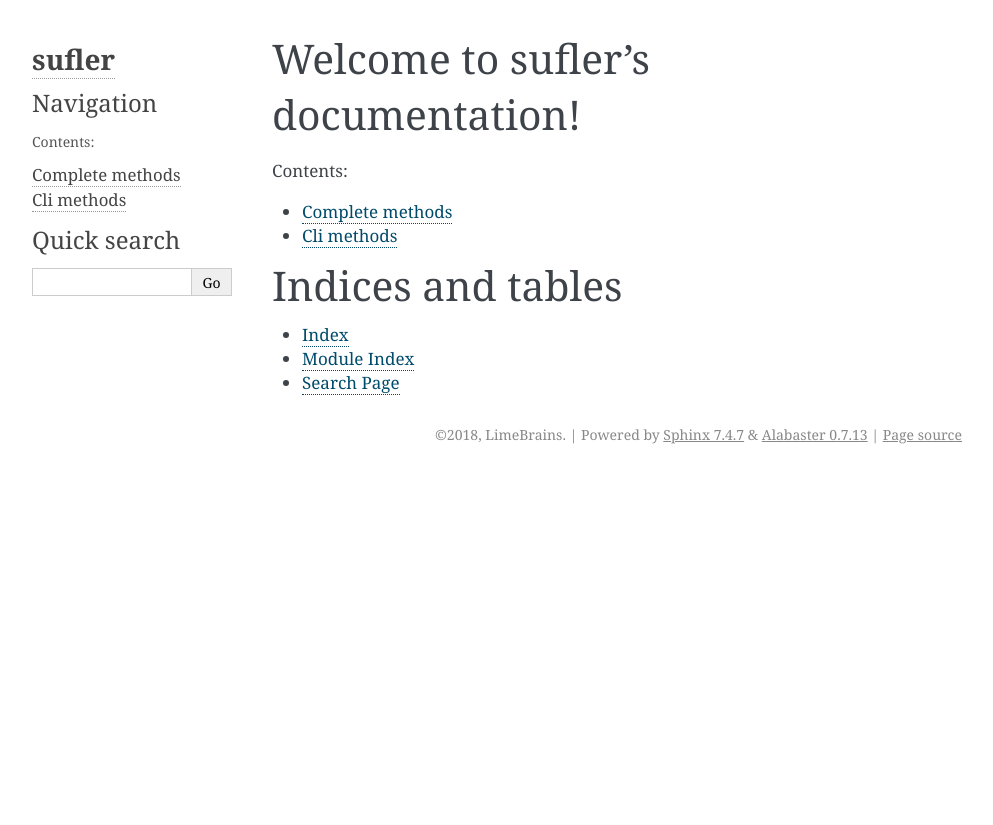
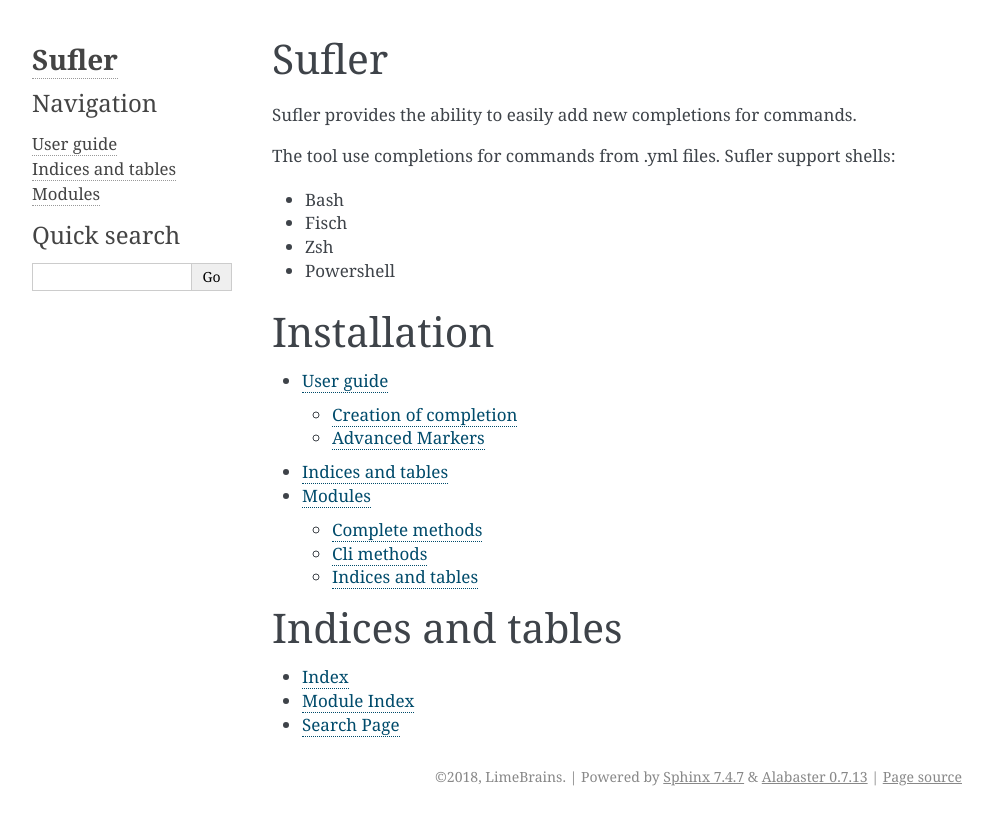
Before and after one commit to limebrains/sufler, a Sphinx documentation site: the page built from docs/index.rst, in a window 1280 px wide. Shown: the top 825 px of the page, without its empty margins (148-1141 px from the left). Built offline with Sphinx 7.4.7, drawn with Linux system fonts in a browser that asks for light colours.

Commit message:
Add run and some docs

```diff
--- a/docs/conf.py
+++ b/docs/conf.py
@@ -21,7 +21,7 @@
 
 # -- Project information -----------------------------------------------------
 
-project = u'sufler'
+project = u'Sufler'
 copyright = u'2018, LimeBrains'
 author = u'Radoslaw Tomaszewski'
 
@@ -44,7 +44,6 @@
     'sphinx.ext.autodoc',
     'sphinx.ext.doctest',
     'sphinx.ext.viewcode',
-    'sphinx.ext.githubpages'
 ]
 
 # Add any paths that contain templates here, relative to this directory.
@@ -112,7 +111,6 @@
     '**': [
         'about.html',
         'navigation.html',
-        'relations.html',  # needs 'show_related': True theme option to display
         'searchbox.html',
     ]
 }
--- a/docs/index.rst
+++ b/docs/index.rst
@@ -3,15 +3,32 @@
    You can adapt this file completely to your liking, but it should at least
    contain the root `toctree` directive.
 
-Welcome to sufler's documentation!
+Sufler
 ==================================
+
+Sufler provides the ability to easily add new completions for commands.
+
+The tool use completions for commands from .yml files.
+Sufler support shells:
+
+.. hlist::
+    :columns: 1
+
+    * Bash
+    * Fisch
+    * Zsh
+    * Powershell
+
+Installation
+==================================
+
+
 
 .. toctree::
    :maxdepth: 2
-   :caption: Contents:
 
-   base
-   cli
+   user/index
+   modules/index
 
 Indices and tables
 ==================
--- a/setup.py
+++ b/setup.py
@@ -21,16 +21,16 @@
 setup(
     name='sufler',
     version='0.0.1',
-    description='Autocompletion Tool for Bash, Fish, Zsh',
+    description='Autocompletion Tool for Bash, Fish, Zsh, PowerShell',
     author='LimeBrains',
     author_email='mail@limebrains.com',
-    url='https://github.com/limebrains/pet',
+    url='https://github.com/limebrains/sufler',
     packages=find_packages(),
     include_package_data=True,
     install_requires=requirements,
     entry_points="""\
       [console_scripts]
-      sufler = sufler.cli:main
+      sufler = cli:main
     """,
     cmdclass={'install_scripts': InstallScripts},
     scripts=[],
```
Also changed, not shown: README.md (+4 -0 lines), base.py (+39 -2 lines), cli.py (+12 -4 lines), docs/modules/index.rst (added, +18 -0 lines), docs/user/advanced.rst (added, +21 -0 lines), docs/user/create.rst (added, +31 -0 lines), docs/user/index.rst (added, +18 -0 lines), docs/modules/base.rst (renamed from docs/base.rst), docs/modules/cli.rst (renamed from docs/cli.rst).
